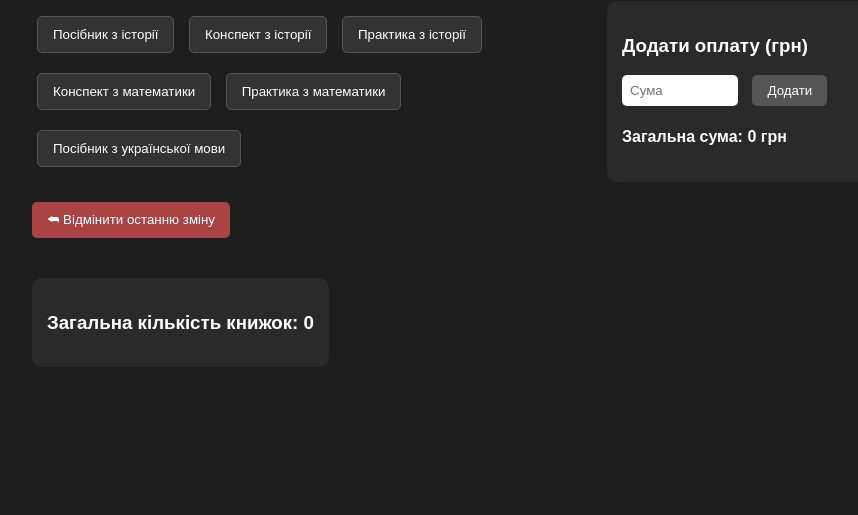
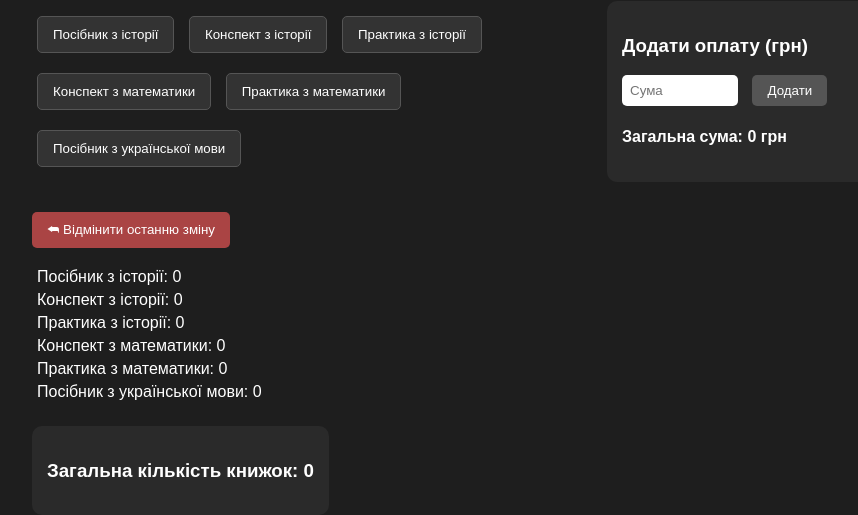
Before and after one commit to katyaandrushko/cam.on, a plain HTML site: page index.html in a window 1280 px wide. Shown: the part 99-614 px from the top of the page, without its empty margins (148-1006 px from the left). Drawn offline with Linux system fonts and the light colour scheme.

Commit message:
Add script js

```diff
--- a/index.html
+++ b/index.html
@@ -150,9 +150,8 @@
         <div class="books-row">
           <button class="book-btn" data-book="Посібник з української мови">Посібник з української мови</button>
         </div>
-        <button class="undo-btn" onclick="undoLastAction()">⮪ Відмінити останню зміну</button>
       </div>
-
+       <button class="undo-btn" onclick="undoLastAction()">⮪ Відмінити останню зміну</button>
 
       <div class="counters" id="counters"></div>
 
@@ -175,9 +174,7 @@
     </div>
   </div>
 
-  <script>
-
-  </script>
+  <script src="./index.js"> </script>
 
 </body>
 </html>
```
